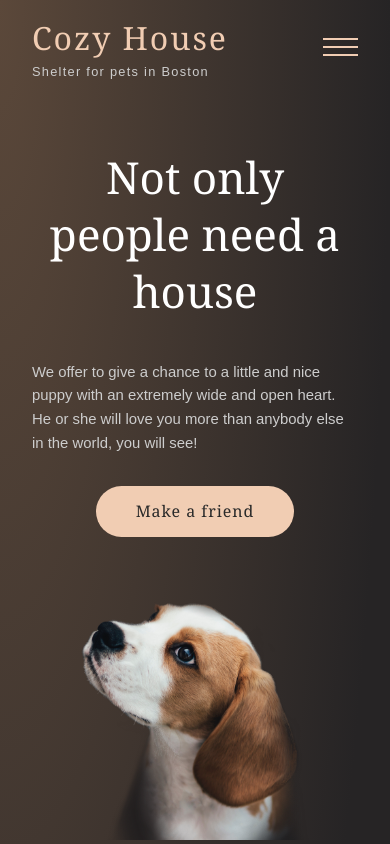
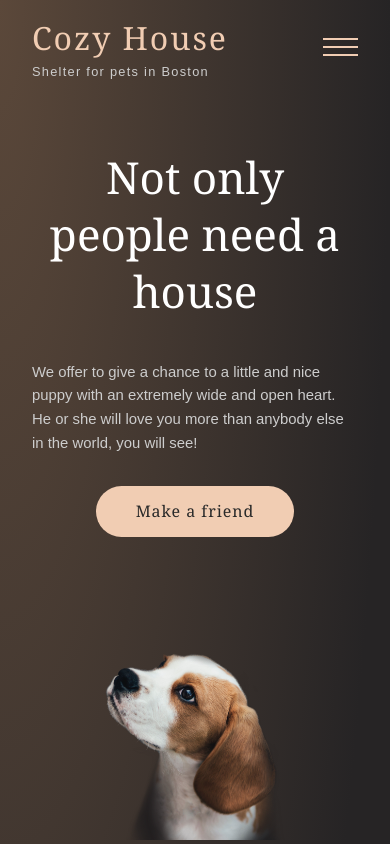
Before and after one commit to MiLee777/shelter, a React (Create React App) app: page / in a window 390 px wide. Built offline with nearby package versions, Linux system fonts and the light colour scheme.

Commit message:
fix: fix height in content

```diff
--- a/package.json
+++ b/package.json
@@ -6,6 +6,7 @@
     "@testing-library/jest-dom": "^5.17.0",
     "@testing-library/react": "^13.4.0",
     "@testing-library/user-event": "^13.5.0",
+    "gsap": "^3.12.5",
     "react": "^18.3.1",
     "react-dom": "^18.3.1",
     "react-router": "^6.23.1",
--- a/src/App.css
+++ b/src/App.css
@@ -161,7 +161,7 @@ button {
 }
 
 .home__container {
-  height: 100%;
+  min-height: 100%;
 }
 
 .home__content {
@@ -243,6 +243,7 @@ h1 {
 @media all and (max-width: 950px) {
   .home__container{
     flex-direction: column;
+    row-gap: 3rem;
   }
 
   .home__content {
@@ -258,7 +259,7 @@ h1 {
   }
 
   .home__img img {
-    width: 70%;
+    width: 55%;
   }
 }
 
@@ -275,8 +276,6 @@ h1 {
   justify-content: center;
   column-gap: 6.25rem;
 }
-
-
 
 .about__content {
   width: 33%;
@@ -325,7 +324,7 @@ h1 {
 
 /* OUR PETS */
 .pets {
-  min-height: 100%;
+  height: 100%;
   background-color: var(--background-body-grey);
 }
 
@@ -397,6 +396,7 @@ h1 {
 }
 
 .pets__box-btn {
+  color: var(--text-color-dark);
   border: 2px solid #F1CDB3;
   background-color: #FAFAFA;
 }
@@ -446,9 +446,6 @@ h1 {
   .pets__slider-btn2 {
     margin-left: 10rem;
   }
-
-
-
 }
 
 /* HELP THE SHELTER */
--- a/src/App.js
+++ b/src/App.js
@@ -4,17 +4,24 @@ import {
   Route,
   Link
 } from "react-router-dom";
-import './App.css';
+import { useLayoutEffect, useState } from "react";
+import gsap from "gsap";
 import { Home } from "./components/main/Home";
 import { AboutTheShelter } from "./components/main/AboutTheShelter";
 import { OurPets } from "./components/main/OurPets";
 import { HelpTheShelter } from "./components/main/HelpTheShelter";
 import { Contacts } from "./components/main/Contact";
-import { useState } from "react";
+import './App.css';
 
 function App() {
 
   const [showMenu, setShowMenu] = useState(false);
+
+  useLayoutEffect(() => {
+    gsap.from('.header__content', {
+
+    })
+  }, []);
 
   return (
     <div className="App">
--- a/src/modal/Modal.css
+++ b/src/modal/Modal.css
@@ -80,6 +80,7 @@
   flex-direction: column;
   align-items: center;
   justify-content: center;
+  color: #292929;
   border: none;
   background-color: #FDDCC4;
   border-radius: 50%;
```
Also changed, not shown: 1 other file (tests, documents, lock files or other folders).
